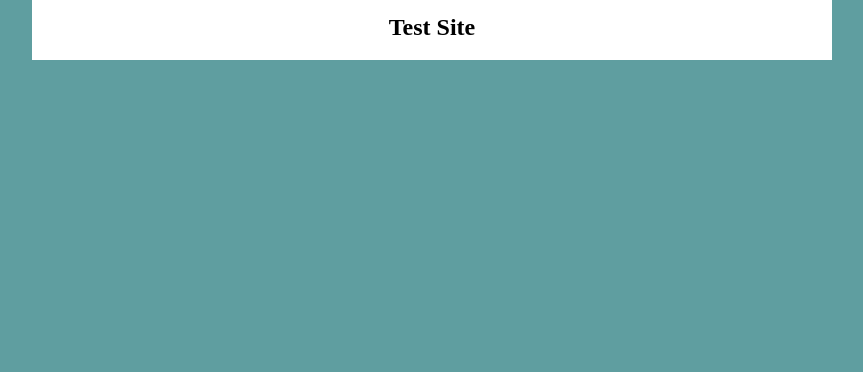
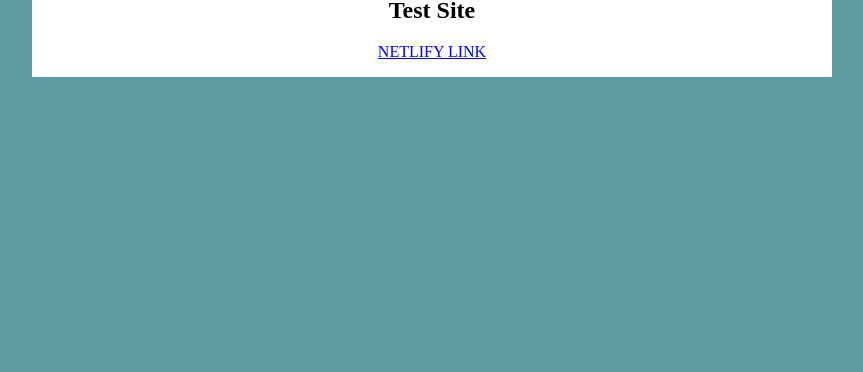
Before and after one commit to codebeagle/test-netlify, a plain HTML site: page index.html in a window 1280 px wide. Shown: the part 444-816 px from the top of the page, without its empty margins (216-1079 px from the left). Drawn offline with Linux system fonts and the light colour scheme.

Commit message:
Update index.html

```diff
--- a/index.html
+++ b/index.html
@@ -8,6 +8,7 @@
     <section class="main-content">
       <img src="images/netlify-logo.png" alt="">
       <h1>Test Site</h1>
+      <p><a href="https://www.netlify.com">NETLIFY LINK</a></p>
     </section>
   </body>
 </html>
```
